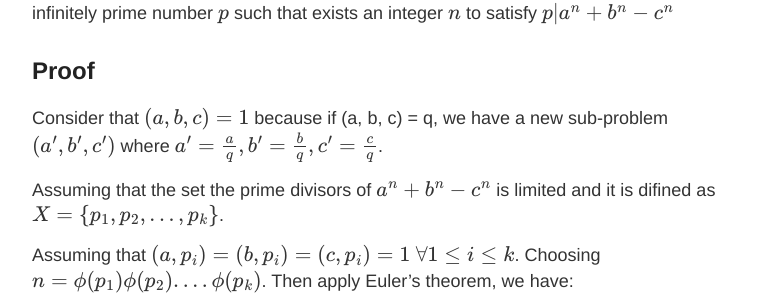
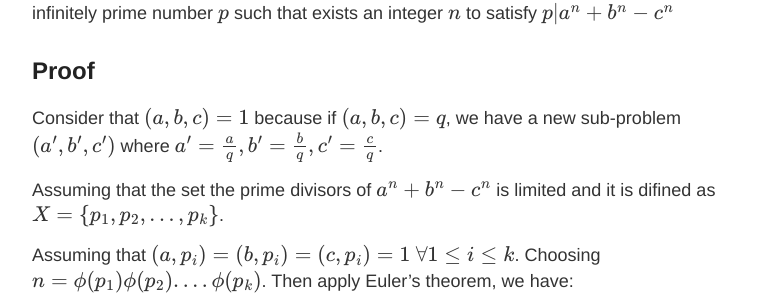
Before and after one commit to peace195/peace195.github.io, a Jekyll site: the page built from _posts/2011-08-05-a-beautiful-numerical-problem.md, in a window 1280 px wide. Shown: the part 579-876 px from the top of the page, without its empty margins (248-1031 px from the left). Built offline with Jekyll 4.4.1, drawn with Linux system fonts in a browser that asks for light colours; our own code applies the rules of GitHub Pages for plain Markdown files; formulas are drawn with MathJax 3.

```diff
--- /dev/null
+++ b/_includes/mathjax.html
@@ -0,0 +1,3 @@
+<script type="text/javascript"
+    src="//cdn.mathjax.org/mathjax/latest/MathJax.js?config=TeX-AMS-MML_HTMLorMML">
+</script>
--- a/_posts/2011-08-05-a-beautiful-numerical-problem.md
+++ b/_posts/2011-08-05-a-beautiful-numerical-problem.md
@@ -14,7 +14,7 @@ Consider that $$a,b,c$$ are natural numbers,$$a,b $$ are different from $$c $$.
 
 ## Proof
 
-Consider that  $$(a,b,c)=1$$ because if (a, b, c) = q,  we have a new sub-problem $$(a', b', c')$$ where $$a' = \frac{a}{q}, b' = \frac{b}{q}, c' = \frac{c}{q}$$.
+Consider that  $$(a,b,c)=1$$ because if $$(a, b, c) = q$$,  we have a new sub-problem $$(a', b', c')$$ where $$a' = \frac{a}{q}, b' = \frac{b}{q}, c' = \frac{c}{q}$$.
 
 Assuming that the set the prime divisors of $$a^n+b^n-c^n $$ is limited and it is difined as $$X=\{p_1,p_2,...,p_k \}$$.
 
```
Also changed, not shown: _includes/head.html (added, +17 -0 lines).
